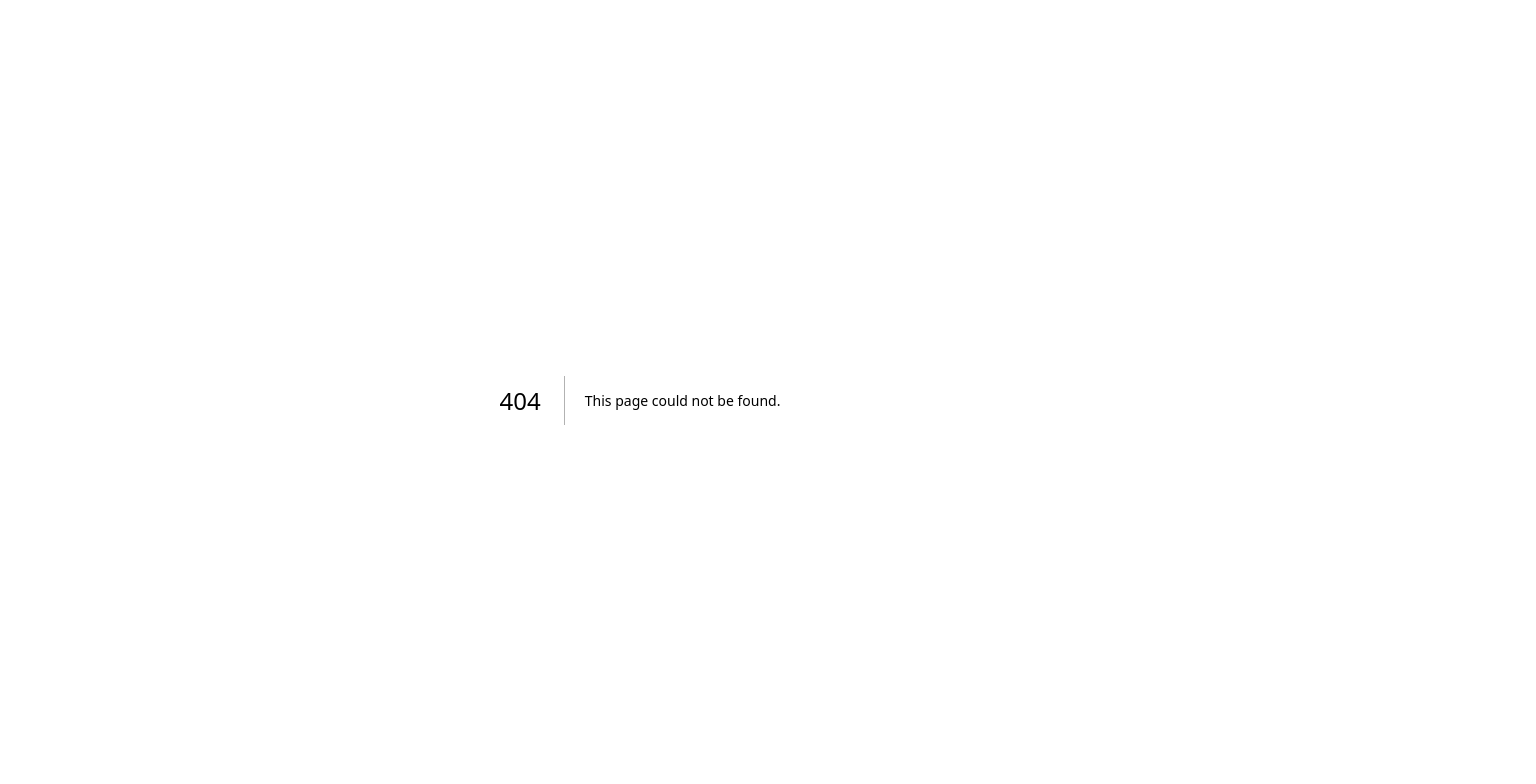
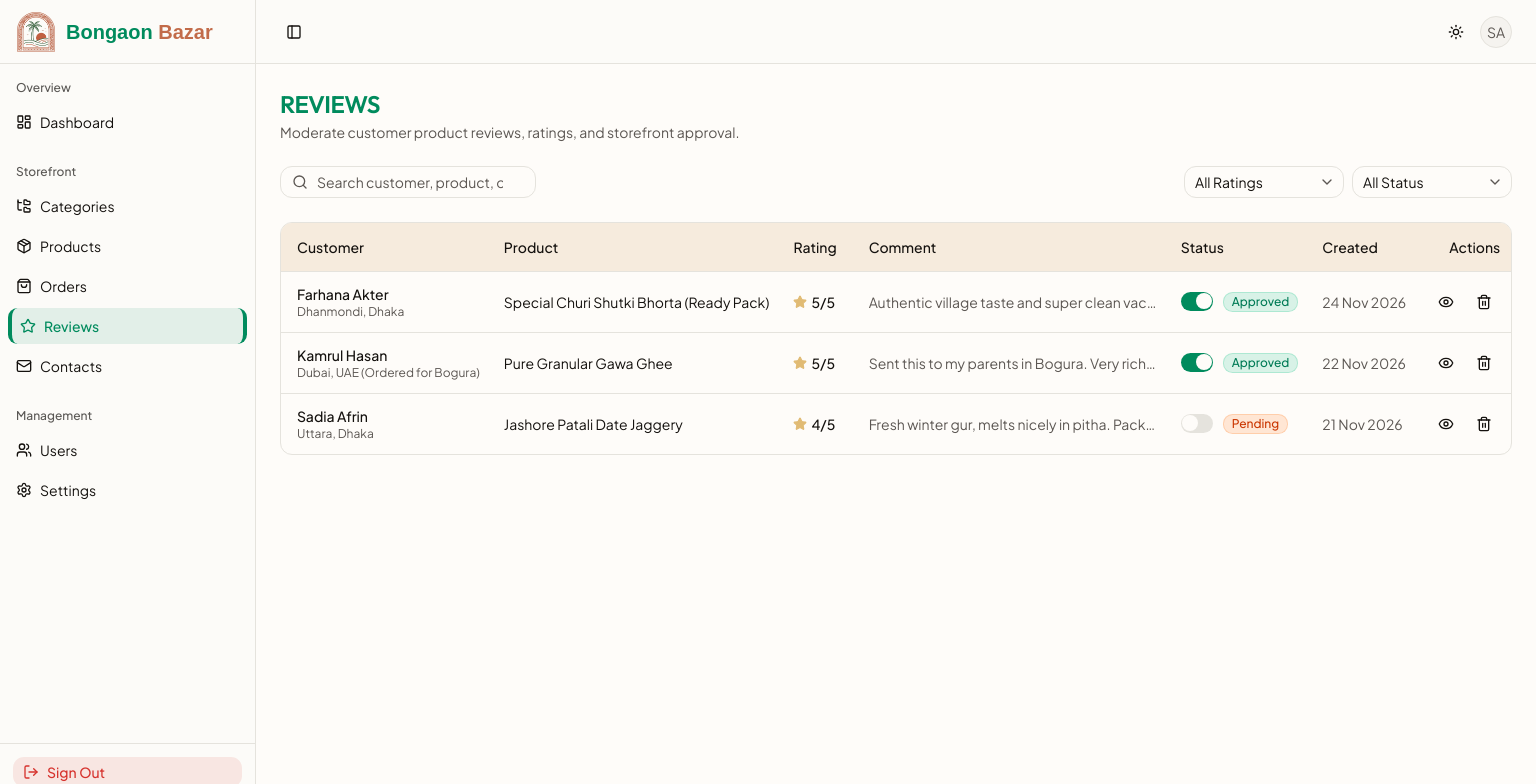
Before and after one commit to nurulla-hasan/bongaon-dashboard, a Next.js app: page /reviews in a window 1280 px wide. Before the commit this address had no page. Shown: the top 784 px of the page, 1536 px wide, since content can reach past the window. Built offline with nearby package versions, Linux system fonts and the light colour scheme; a web font is replaced by a local one.

Commit message:
feat(reviews): add reviews moderation page UI with read-only ReviewDetailsModal

```diff
--- /dev/null
+++ b/src/app/(dashboard)/reviews/_components/review-columns.tsx
@@ -0,0 +1,113 @@
+"use client";
+
+import type { ColumnDef } from "@tanstack/react-table";
+import { Star } from "lucide-react";
+import { toast } from "sonner";
+import { ConfirmationModal } from "@/components/common/confirmation-modal";
+import { Badge } from "@/components/ui/badge";
+import { Switch } from "@/components/ui/switch";
+import type { MockReview } from "@/data/mock-dashboard";
+import { formatDate } from "@/lib/utils";
+import { ReviewDetailsModal } from "./review-details-modal";
+
+export const reviewColumns: ColumnDef<MockReview>[] = [
+  {
+    accessorKey: "customerName",
+    header: "Customer",
+    cell: ({ row }) => {
+      const review = row.original;
+      return (
+        <div className="py-1">
+          <p className="font-medium text-foreground">{review.customerName}</p>
+          <p className="text-xs text-muted-foreground">
+            {review.location || "Bangladesh"}
+          </p>
+        </div>
+      );
+    },
+  },
+  {
+    accessorKey: "productName",
+    header: "Product",
+    cell: ({ row }) => (
+      <span className="max-w-52 truncate text-sm text-foreground">
+        {row.original.productName}
+      </span>
+    ),
+  },
+  {
+    accessorKey: "rating",
+    header: "Rating",
+    cell: ({ row }) => (
+      <div className="flex items-center gap-1">
+        <Star className="size-3.5 fill-gold text-gold" />
+        <span className="font-medium text-foreground">{row.original.rating}/5</span>
+      </div>
+    ),
+  },
+  {
+    accessorKey: "comment",
+    header: "Comment",
+    cell: ({ row }) => (
+      <p className="max-w-72 truncate text-sm text-muted-foreground">
+        {row.original.comment}
+      </p>
+    ),
+  },
+  {
+    accessorKey: "isApproved",
+    header: "Status",
+    cell: ({ row }) => {
+      const review = row.original;
+      return (
+        <div className="flex items-center gap-2.5">
+          <Switch
+            defaultChecked={review.isApproved}
+            onCheckedChange={(checked) =>
+              toast.success(
+                `Review by "${review.customerName}" ${checked ? "approved" : "hidden"} (UI preview)`,
+              )
+            }
+            aria-label={`Toggle approval for ${review.customerName}`}
+          />
+          <Badge variant={review.isApproved ? "active" : "pending"}>
+            {review.isApproved ? "Approved" : "Pending"}
+          </Badge>
+        </div>
+      );
+    },
+  },
+  {
+    accessorKey: "createdAt",
+    header: "Created",
+    cell: ({ row }) => (
+      <span className="text-sm text-muted-foreground">
+        {formatDate(row.original.createdAt)}
+      </span>
+    ),
+  },
+  {
+    id: "actions",
+    header: "Actions",
+    meta: { headerClassName: "text-right" },
+    cell: ({ row }) => {
+      const review = row.original;
+      return (
+        <div className="flex items-center justify-end gap-1.5 pr-2">
+          <ReviewDetailsModal review={review} />
+
+          <ConfirmationModal
+            title="Delete Review"
+            description={`Are you sure you want to delete the review by "${review.customerName}"? This action cannot be undone.`}
+            confirmText="Delete"
+            triggerVariant="ghost"
+            triggerSize="icon"
+            onConfirm={() => {
+              toast.success(`Deleted review by "${review.customerName}" (UI preview)`);
+            }}
+          />
+        </div>
+      );
+    },
+  },
+];
--- /dev/null
+++ b/src/app/(dashboard)/reviews/_components/review-details-modal.tsx
@@ -0,0 +1,109 @@
+"use client";
+
+import { useState, type ReactNode } from "react";
+import { Eye, MapPin, Star } from "lucide-react";
+import { toast } from "sonner";
+import { Modal } from "@/components/common/modal";
+import { Badge } from "@/components/ui/badge";
+import { Button } from "@/components/ui/button";
+import { Label } from "@/components/ui/label";
+import { Switch } from "@/components/ui/switch";
+import type { MockReview } from "@/data/mock-dashboard";
+import { formatDate } from "@/lib/utils";
+
+interface ReviewDetailsModalProps {
+  review: MockReview;
+  actionTrigger?: ReactNode;
+}
+
+export function ReviewDetailsModal({
+  review,
+  actionTrigger,
+}: ReviewDetailsModalProps) {
+  const [open, setOpen] = useState(false);
+  const [isApproved, setIsApproved] = useState(review.isApproved);
+
+  const handleOpenChange = (nextOpen: boolean) => {
+    if (nextOpen) setIsApproved(review.isApproved);
+    setOpen(nextOpen);
+  };
+
+  const handleSaveModeration = () => {
+    toast.success(
+      `Review by "${review.customerName}" ${isApproved ? "approved" : "hidden"} (UI preview)`,
+    );
+    setOpen(false);
+  };
+
+  return (
+    <Modal
+      open={open}
+      onOpenChange={handleOpenChange}
+      actionTrigger={
+        actionTrigger ?? (
+          <Button
+            variant="ghost"
+            size="icon"
+            aria-label={`View review by ${review.customerName}`}
+          >
+            <Eye className="size-4" />
+          </Button>
+        )
+      }
+      title="Review Details"
+      description={`${review.productName} • ${formatDate(review.createdAt)}`}
+      size="default"
+    >
+      <div className="space-y-4">
+        <div className="flex items-start justify-between gap-3 rounded-xl border border-border bg-muted/30 p-4">
+          <div className="space-y-1">
+            <p className="font-medium text-foreground">{review.customerName}</p>
+            <p className="flex items-center gap-1.5 text-xs text-muted-foreground">
+              <MapPin className="size-3.5" />
+              {review.location || "Bangladesh"}
+            </p>
+          </div>
+
+          <Badge variant="secondary" className="gap-1">
+            <Star className="size-3.5 fill-gold text-gold" />
+            {review.rating}/5
+          </Badge>
+        </div>
+
+        <div className="space-y-1.5">
+          <p className="text-xs font-medium text-muted-foreground uppercase">
+            Customer Comment
+          </p>
+          <p className="rounded-xl border border-border p-4 text-sm leading-6 text-foreground">
+            {review.comment}
+          </p>
+        </div>
+
+        <div className="flex items-center justify-between rounded-lg border border-border px-3 py-2.5">
+          <div className="space-y-1">
+            <Label htmlFor={`review-approve-${review.id}`} className="cursor-pointer">
+              Approved on Storefront
+            </Label>
+            <p className="text-xs text-muted-foreground">
+              Only approved reviews are visible to customers.
+            </p>
+          </div>
+          <Switch
+            id={`review-approve-${review.id}`}
+            checked={isApproved}
+            onCheckedChange={setIsApproved}
+          />
+        </div>
+
+        <div className="flex items-center justify-end gap-2 pt-2">
+          <Button type="button" variant="outline" onClick={() => setOpen(false)}>
+            Close
+          </Button>
+          <Button type="button" onClick={handleSaveModeration}>
+            Save Status
+          </Button>
+        </div>
+      </div>
+    </Modal>
+  );
+}
--- /dev/null
+++ b/src/app/(dashboard)/reviews/_components/reviews-table.tsx
@@ -0,0 +1,9 @@
+"use client";
+
+import { DataTable } from "@/components/common/data-table";
+import { MOCK_REVIEWS } from "@/data/mock-dashboard";
+import { reviewColumns } from "./review-columns";
+
+export function ReviewsTable() {
+  return <DataTable columns={reviewColumns} data={MOCK_REVIEWS} />;
+}
--- /dev/null
+++ b/src/app/(dashboard)/reviews/page.tsx
@@ -0,0 +1,61 @@
+import type { Metadata } from "next";
+import { FilterSelect } from "@/components/common/filter-select";
+import { SearchInput } from "@/components/common/search-input";
+import { SectionHeading } from "@/components/common/section-heading";
+import { ReviewsTable } from "./_components/reviews-table";
+
+export const metadata: Metadata = {
+  title: "Reviews",
+};
+
+const RATING_OPTIONS = [
+  { label: "All Ratings", value: "all" },
+  { label: "5 Stars", value: "5" },
+  { label: "4 Stars", value: "4" },
+  { label: "3 Stars", value: "3" },
+  { label: "2 Stars", value: "2" },
+  { label: "1 Star", value: "1" },
+] as const;
+
+const APPROVAL_OPTIONS = [
+  { label: "All Status", value: "all" },
+  { label: "Approved", value: "true" },
+  { label: "Pending", value: "false" },
+] as const;
+
+export default function ReviewsPage() {
+  return (
+    <div className="flex flex-col gap-6">
+      <SectionHeading
+        as="h2"
+        variant="brand"
+        title="Reviews"
+        description="Moderate customer product reviews, ratings, and storefront approval."
+      />
+
+      <div className="flex flex-col gap-3 sm:flex-row sm:items-center sm:justify-between">
+        <SearchInput
+          placeholder="Search customer, product, or comment..."
+          ariaLabel="Search reviews"
+        />
+
+        <div className="flex flex-col gap-2 sm:flex-row sm:items-center">
+          <FilterSelect
+            filterKey="rating"
+            placeholder="All Ratings"
+            options={RATING_OPTIONS}
+            className="w-full sm:w-40"
+          />
+          <FilterSelect
+            filterKey="isApproved"
+            placeholder="All Status"
+            options={APPROVAL_OPTIONS}
+            className="w-full sm:w-40"
+          />
+        </div>
+      </div>
+
+      <ReviewsTable />
+    </div>
+  );
+}
```
